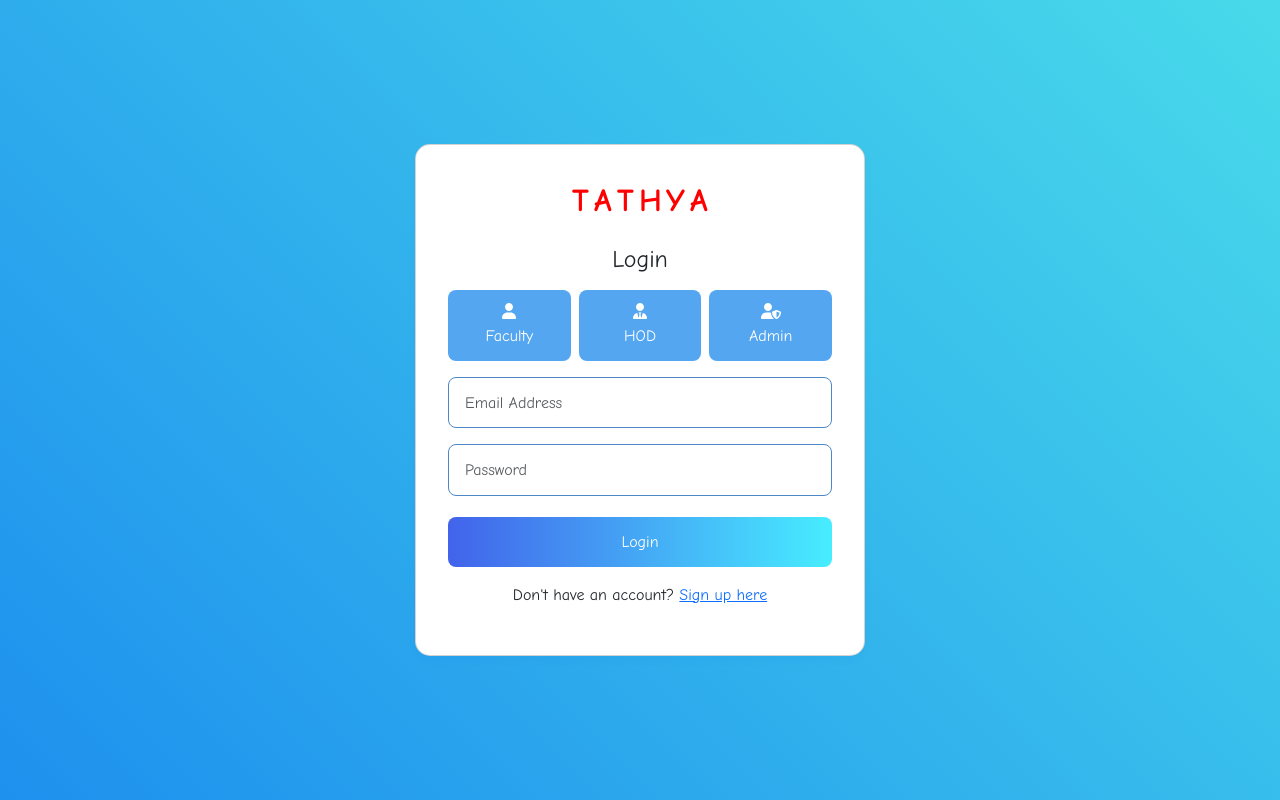
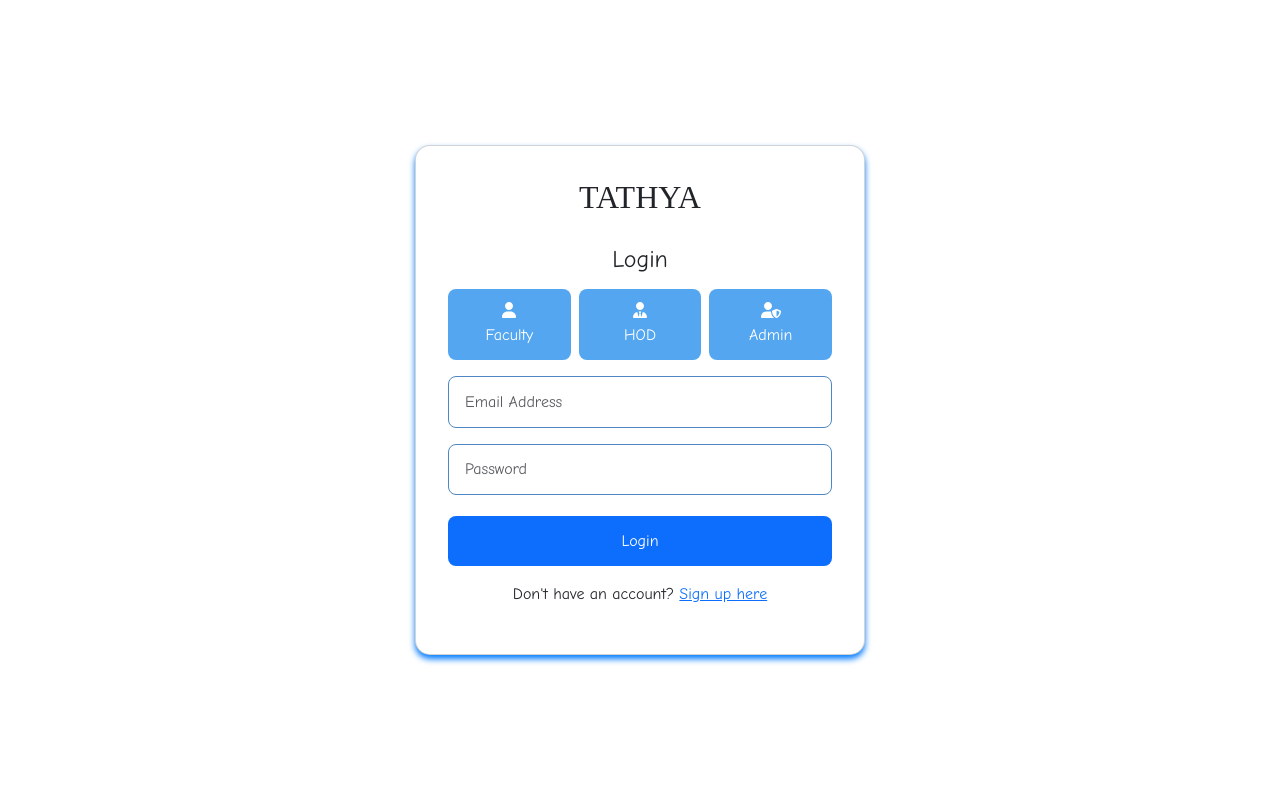
Before and after one commit to Abhishekgyara/FDMS_PROJECT, a plain HTML site: page login.html in a window 1280 px wide. Drawn offline with nearby package versions, Linux system fonts and the light colour scheme.

Commit message:
Update login.html

```diff
--- a/login.html
+++ b/login.html
@@ -8,7 +8,7 @@
     <script src="https://cdnjs.cloudflare.com/ajax/libs/font-awesome/6.0.0/js/all.min.js"></script>
     <style>
         body {
-            background: linear-gradient(45deg,#1e90ee,#48daea);
+            background: linear-gradient(45deg,#cccdd3);
             height: 100vh;
             display: flex;
             align-items: center;
@@ -19,7 +19,7 @@
             width: 100%;
             max-width: 450px;
             border-radius: 15px;
-            box-shadow: 0 4px 6px rgba(16, 142, 237, 0.1);
+            box-shadow: 0 4px 6px #007bff;
             padding: 2rem;
             text-align: center;
         }
@@ -33,7 +33,7 @@
             width: 100%;
             padding: 0.8rem;
             border-radius: 8px;
-            background: linear-gradient(to right, #4263eb, #47edff);
+            background: linear-gradient(to right, #8d99dd);
             border: none;
             color: rgb(255, 255, 255);
             font-weight: 500;
@@ -92,7 +92,7 @@
         opacity: 0;
         animation: fillBlock 0.5s forwards, blinkColor 1s infinite;
     }
-    @keyframes fillBlock {
+    /* @keyframes fillBlock {
         from {
             transform: scaleY(0);
             opacity: 0;
@@ -101,9 +101,9 @@
             transform: scaleY(1);
             opacity: 1;
         }
-    }
+    } */
 
-    @keyframes blinkColor {
+    /* @keyframes blinkColor {
         0% {
             color: red;
         }
@@ -118,7 +118,7 @@
         }
         100% {
             color: red;
-        }
+        } */
     }
     </style>
 </head>
@@ -126,7 +126,7 @@
 
 <div class="card">
     <div class="welcome-text" id="welcomeText">
-        <span>T</span><span>A</span><span>T</span><span>H</span><span>Y</span><span>A
+        <h2 style="font-family: cinzel;">TATHYA</h2>
     </div>
     <!-- Login Form -->
     <div id="loginForm">
@@ -292,7 +292,7 @@
                 } else if (data.role === 'HOD') {
                     window.location.href = '/dashboard2';
                 } else if (data.role === 'Faculty') {
-                    window.location.href = '/dashboard3';
+                    window.location.href = '/practise';
                 }
             }, 1000);
         }
```
